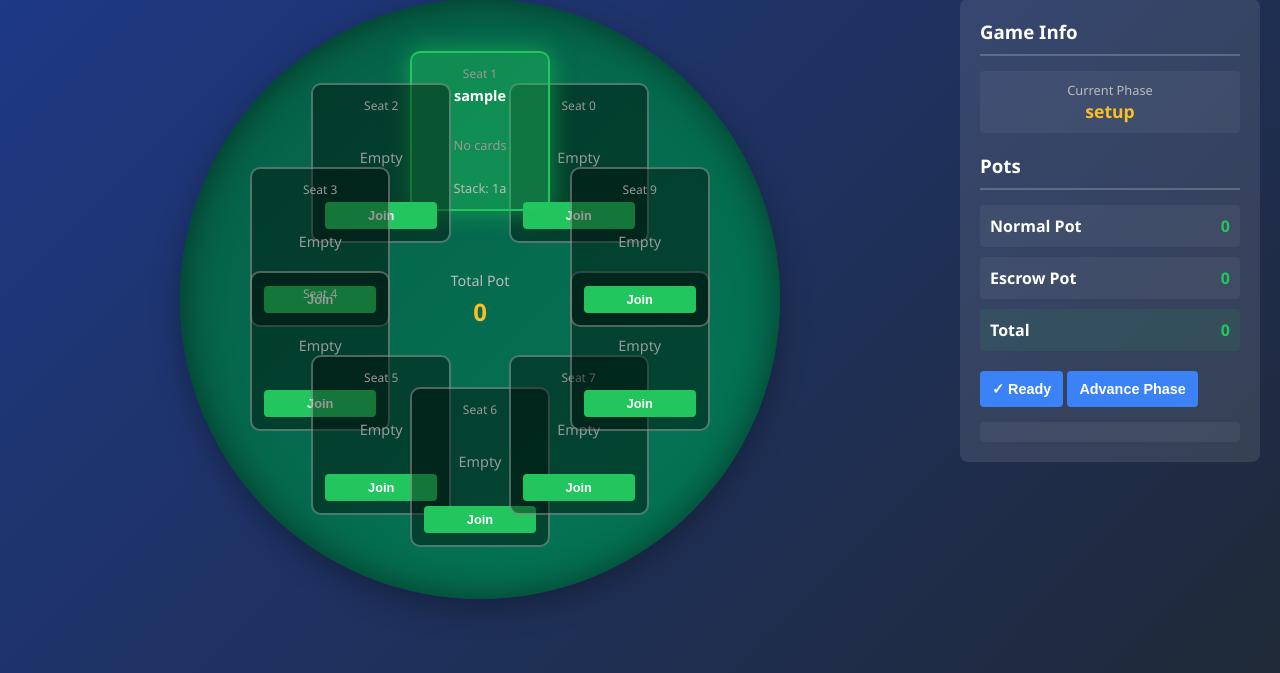
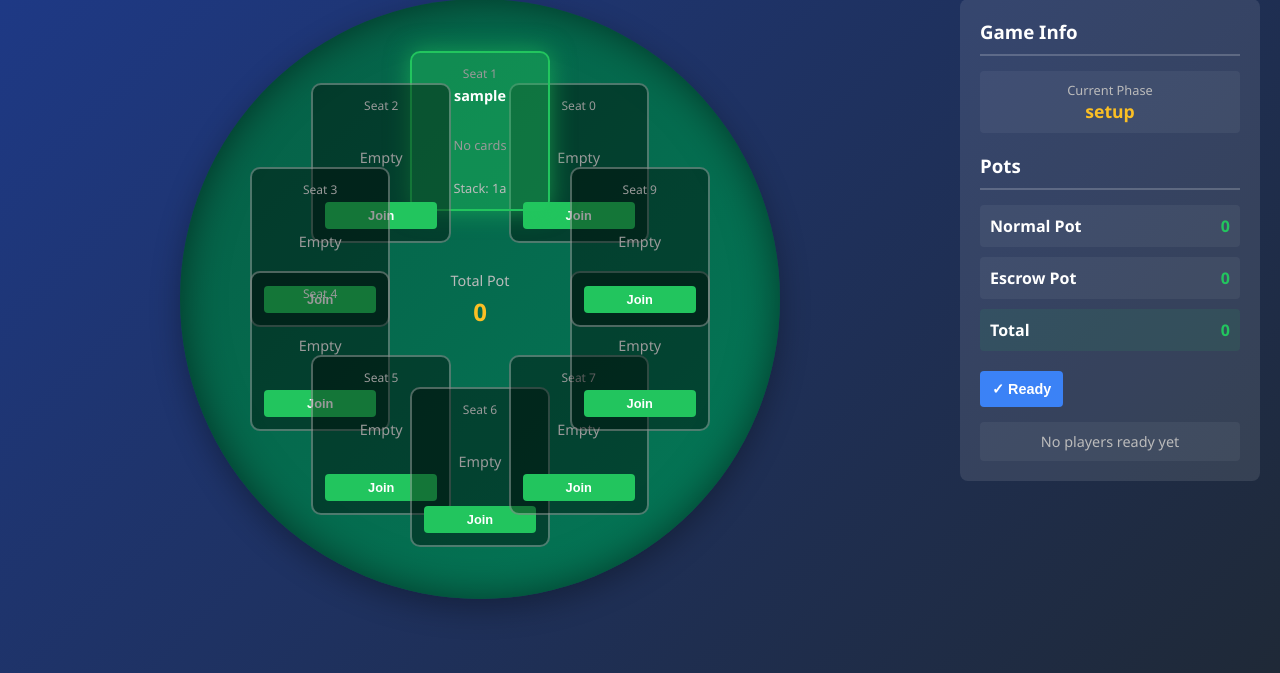
Before and after one commit to iamearht/FlaskWebHub, a Flask app: page /blackjack/table/1 in a window 1280 px wide. Shown: the part 127-800 px from the top of the page. Run offline with Flask 3, Linux system fonts and the light colour scheme; a user stored in the database is signed in; tables that the repository leaves empty hold one stand-in row (values such as "Sample post").

Commit message:
Fix in-game ready mechanics and remove advance phase button
- Remove unused 'Advance Phase' button from game UI
- Add ready_count and seated_count to /api/table/state endpoint
- Update frontend to display ready player count for all players in real-time
- Simplify toggleReady function to sync with server state
- Ready status now updates every 2 seconds for all players to see
- When all players press ready, game automatically starts with RNG button assignment

This ensures both players see the ready status updating in real-time and the game starts when all are ready.

https://claude.ai/code/session_012RKe9WLAf3b3B4ko1Sa1k1

```diff
--- a/blackjack_game_bp.py
+++ b/blackjack_game_bp.py
@@ -160,6 +160,10 @@ def get_table_state(table_id):
 
                 seated_players.append(player_info)
 
+        # Get ready player count
+        ready_count = len(PLAYER_READY_STATUS.get(table_id, {}))
+        seated_count = len(seated_players)
+
         # Merge database seating with game engine state
         return jsonify({
             "phase": game_state.get("phase", "setup"),
@@ -170,6 +174,8 @@ def get_table_state(table_id):
             "game_state": game_state,
             "normal_pot": game_state.get("normal_pot", 0),
             "escrow_pot": game_state.get("escrow_pot", 0),
+            "ready_count": ready_count,
+            "seated_count": seated_count,
         })
     except Exception as e:
         current_app.logger.error(f"Error in get_table_state: {e}", exc_info=True)
--- a/templates/blackjack_table_improved.html
+++ b/templates/blackjack_table_improved.html
@@ -556,9 +556,6 @@
                     <button class="action-btn" onclick="toggleReady()" id="readyBtn">
                         ✓ Ready
                     </button>
-                    <button class="action-btn" onclick="advancePhase()" id="advanceBtn">
-                        Advance Phase
-                    </button>
                 </div>
 
                 <div id="readyStatus" style="margin-top: 15px; padding: 10px; background: rgba(255, 255, 255, 0.05); border-radius: 4px; text-align: center; font-size: 0.9rem; color: #bbb;"></div>
@@ -669,6 +666,15 @@
                 renderSeats(data.seated_players);
                 updatePots(data);
                 updatePhase(data.phase);
+
+                // Update ready status display
+                if (data.phase === 'setup' && data.seated_count > 0) {
+                    if (data.ready_count > 0) {
+                        document.getElementById('readyStatus').textContent = `${data.ready_count}/${data.seated_count} players ready`;
+                    } else {
+                        document.getElementById('readyStatus').textContent = 'No players ready yet';
+                    }
+                }
             } catch (error) {
                 console.error('Error updating table state:', error);
             }
@@ -839,29 +845,17 @@
                 const response = await fetch(`/blackjack/api/table/${TABLE_ID}/player_ready`, {
                     method: 'POST'
                 });
-                const data = await response.json();
                 if (response.ok) {
-                    document.getElementById('readyStatus').textContent = `Ready! (${data.ready_count}/${data.seated_count} players)`;
+                    // Update table state to sync with server
                     updateTableState();
+                } else {
+                    console.error('Error marking ready:', response.statusText);
                 }
             } catch (error) {
                 console.error('Error marking ready:', error);
             }
         }
 
-        async function advancePhase() {
-            try {
-                const response = await fetch(`/blackjack/api/table/${TABLE_ID}/advance_phase`, {
-                    method: 'POST'
-                });
-                const data = await response.json();
-                if (response.ok) {
-                    updateTableState();
-                }
-            } catch (error) {
-                console.error('Error advancing phase:', error);
-            }
-        }
 
         // Update table state every 2 seconds
         setInterval(updateTableState, 2000);
```
